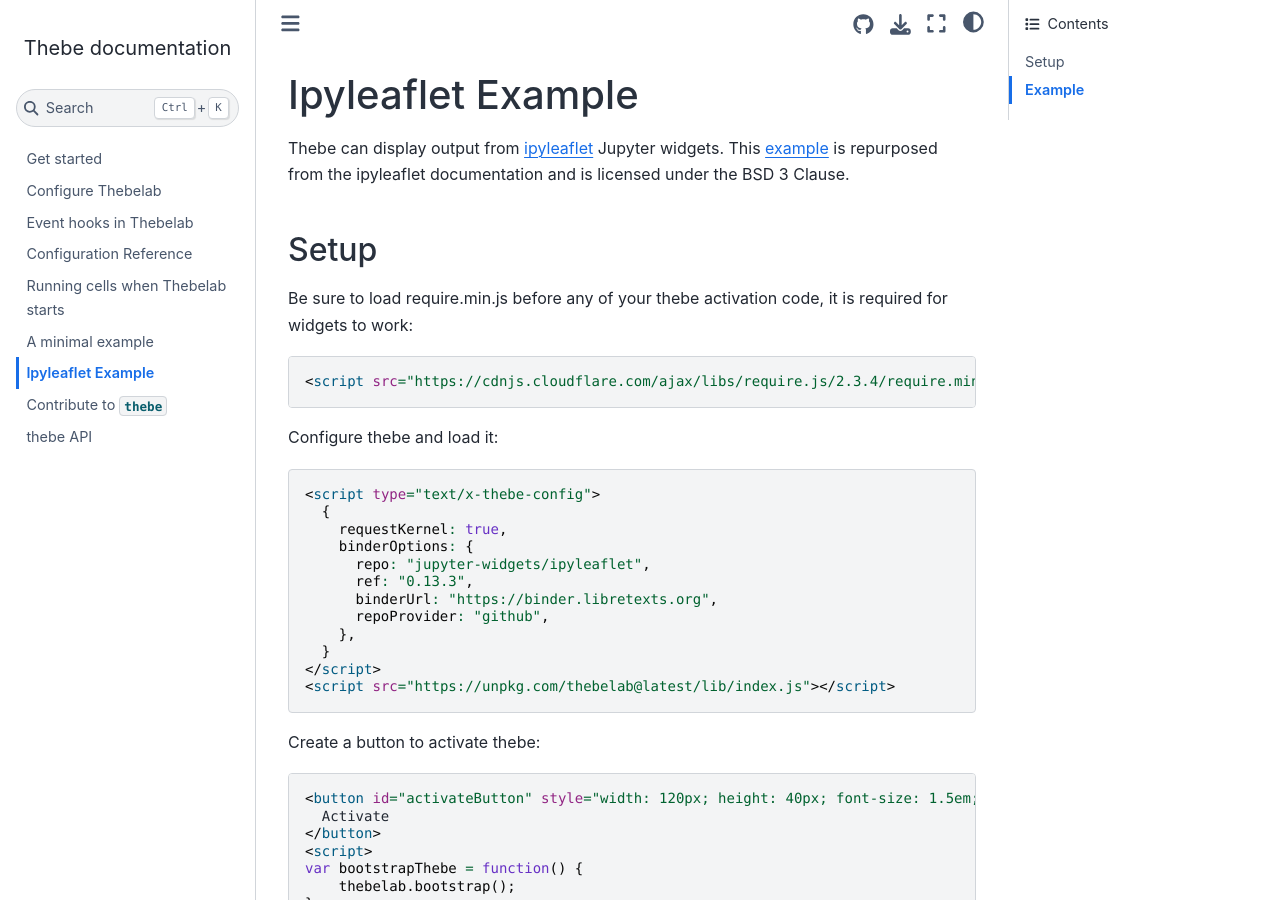
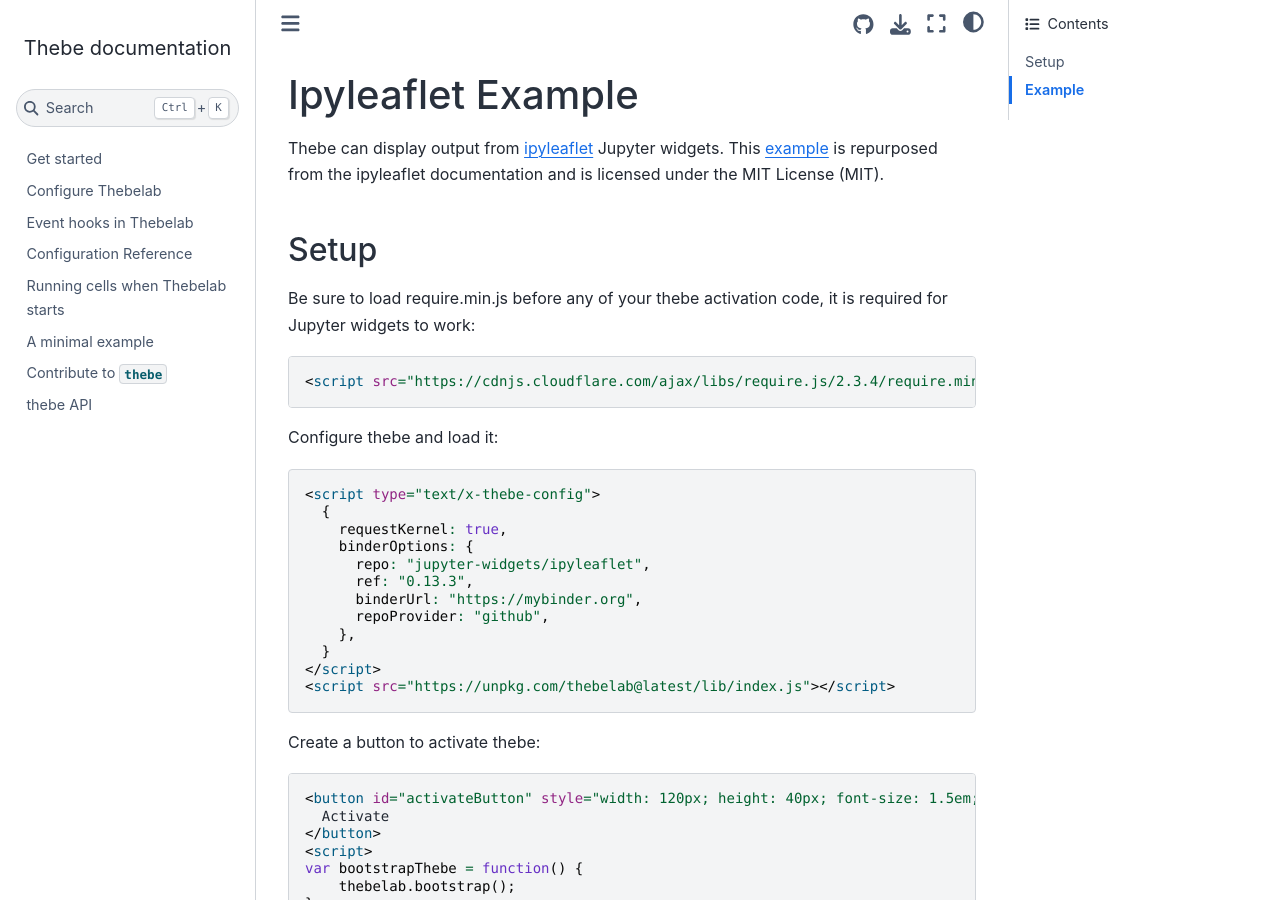
Before and after one commit to jupyter-book/thebe, a Sphinx documentation site: the page built from docs/examples/ipyleaflet_example.rst, in a window 1280 px wide and 900 px high. Built offline with Sphinx 7.4.7 and the Sphinx Book theme 1.1.4, drawn with Linux system fonts in a browser that asks for light colours; pages that are not in the unit, such as notebooks, are missing from menus; comment, search, counter and statistics services are not loaded; some of the changed text lies outside the part shown.

Commit message:
suggested changes and directory restructure

```diff
--- a/docs/ipyleaflet_example.rst
+++ b/docs/examples/ipyleaflet_example.rst
@@ -3,7 +3,7 @@
 =================
 
 Thebe can display output from ipyleaflet_ Jupyter widgets. This example_ is repurposed from the
-ipyleaflet documentation and is licensed under the BSD 3 Clause.
+ipyleaflet documentation and is licensed under the MIT License (MIT).
 
 .. _ipyleaflet: https://github.com/jupyter-widgets/ipyleaflet
 
@@ -12,7 +12,7 @@
 Setup
 =====
 
-Be sure to load require.min.js before any of your thebe activation code, it is required for widgets to work:
+Be sure to load require.min.js before any of your thebe activation code, it is required for Jupyter widgets to work:
 
 .. code-block:: html
 
@@ -28,7 +28,7 @@
        binderOptions: {
          repo: "jupyter-widgets/ipyleaflet",
          ref: "0.13.3",
-         binderUrl: "https://binder.libretexts.org",
+         binderUrl: "https://mybinder.org",
          repoProvider: "github",
        },
      }
@@ -67,7 +67,7 @@
        binderOptions: {
          repo: "jupyter-widgets/ipyleaflet",
          ref: "0.13.3",
-         binderUrl: "https://binder.libretexts.org",
+         binderUrl: "https://mybinder.org",
          repoProvider: "github",
        },
      }
```
